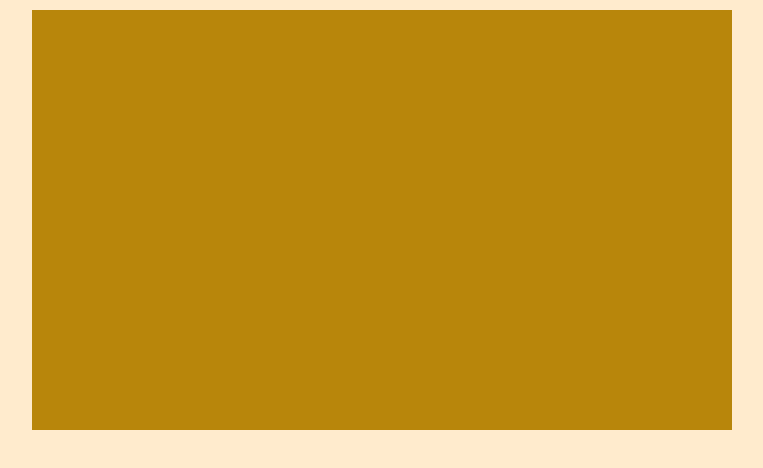
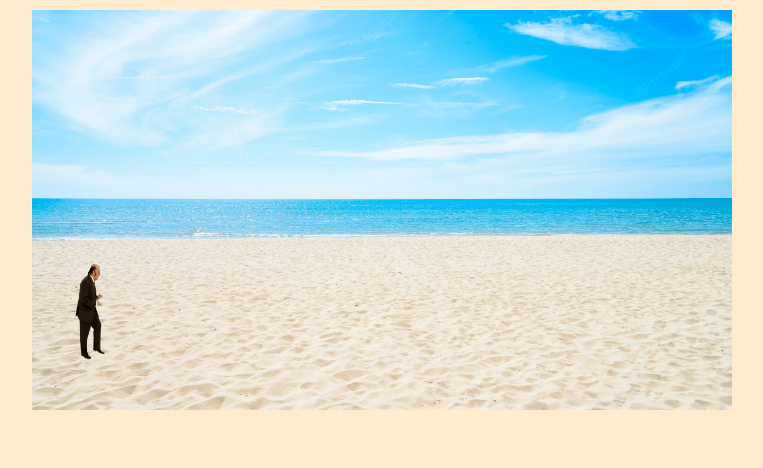
Before and after one commit to jmpalomeros/jarl, a plain HTML site: page index.html in a window 1280 px wide. Both pictures are taken after a click on the button "Camina". Shown: the part 128-596 px from the top of the page, without its empty margins (258-1021 px from the left). Drawn offline with Linux system fonts and the light colour scheme.

Commit message:
con actor

```diff
--- a/index.html
+++ b/index.html
@@ -69,5 +69,6 @@
 
     <script src="./javascript/main.js"></script>
     <script src="./javascript/game.js"></script>
+    <script src="./javascript/chiquito.js"></script>
   </body>
 </html>
--- /dev/null
+++ b/javascript/chiquito.js
@@ -0,0 +1,29 @@
+
+class Chiquito{
+
+    constructor(){
+        this.actor = new Image()
+        this.actor.src = "./images/chiquito.png"
+        this.x = 20;
+        this.y = 250;
+        this.w= 80;
+        this.h=100;
+
+    }
+
+    //métodos
+
+    dibujarActor = () => {
+        ctx.drawImage(this.actor,this.x, this.y, this.w, this.h )
+    }
+
+
+
+
+
+
+
+
+
+
+}
--- a/javascript/game.js
+++ b/javascript/game.js
@@ -1,50 +1,39 @@
-class Game{
+class Game {
+  //propiedades
+  constructor() {
+    this.fondo = new Image();
+    this.fondo.src = "./images/fondo.png";
 
-    //propiedades
-    constructor(){
+    this.actorObj = new Chiquito()
 
-        this.fondo = new Image()
-        this.fondo.src = "./images.playa.png"
-        //chiquito
     //tomatina
     //tomaton
     //fondo
-
-
-
   }
-
-
-
-
 
   //metodos
 
-dibujarFondo = () =>{
-        ctx.drawImage(this.fondo, 0, 0, canvas.width , canvas.heigth)
-        }
-
+  dibujarFondo = () => {
+    ctx.drawImage(this.fondo, 0, 0, canvas.width, canvas.height);
+  };
 
   //dibjar y sacar en pantalla elementos
   //colocacion de elementos
   //movimientos de los elementos
   //
   gameLoop = () => {
-
     // 1. limpiar el canvas
-        ctx.clearRect(0,0,canvas.width,canvas.heigth);
+    ctx.clearRect(0, 0, canvas.width, canvas.height);
 
     // 2. acciones y movimientos elementos
 
     // 3. dibujar elementos
-        this.dibujarFondo()
+    this.dibujarFondo();
+    this.actorObj.dibujarActor();
+
 
     // 4. recursion
 
-
-        requestAnimationFrame(this.gameLoop)
-
+    requestAnimationFrame(this.gameLoop);
+  };
 }
-
-
-}
--- a/javascript/main.js
+++ b/javascript/main.js
@@ -3,9 +3,14 @@
 
 const pantallaInicial = document.querySelector("#pantalla-inicial")
 const starBtn = document.querySelector("#camina-btn")
+
 const pantallaMedia = document.querySelector("#pantalla-media")
 const canvas = document.querySelector("#canvas")
 const ctx = canvas.getContext("2d")
+
+
+
+
 
 
 // *STATE MANAGEMENT FUNCTIONS
--- a/style/style.css
+++ b/style/style.css
@@ -59,7 +59,6 @@ body {
 
 #canvas{
     background-color: darkgoldenrod;
-    padding-top: 20px;
 
 }
 
```
Lines whose indentation alone changed are shown as unchanged.
